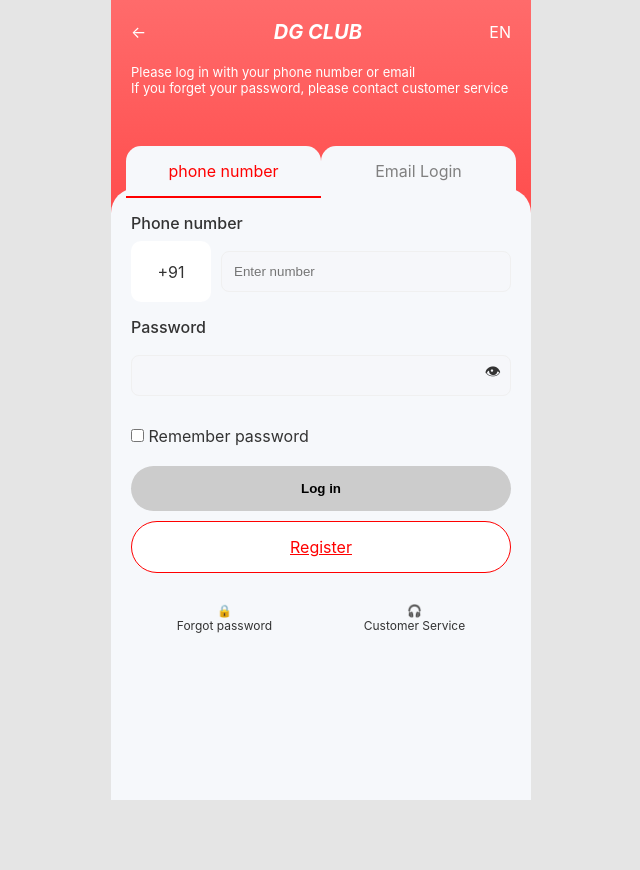
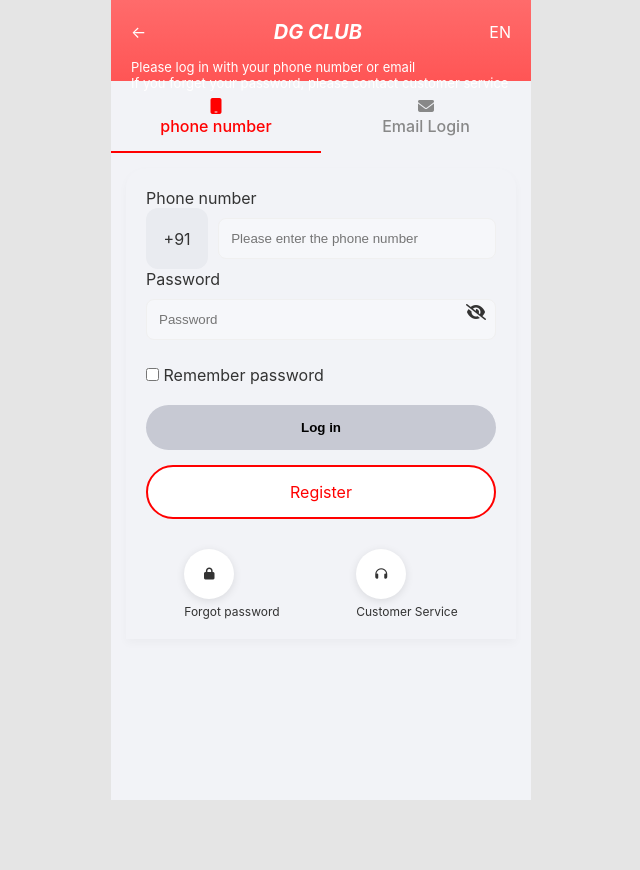
Before and after one commit to Sahbaj0786/DG-Club, a Django app: page /login/ in a window 1280 px wide. Shown: the whole page, without its empty margins (319-959 px from the left). Run offline with Django 5.2, Linux system fonts and the light colour scheme.

Commit message:
Add files via upload

```diff
--- a/templates/login.html
+++ b/templates/login.html
@@ -1,62 +1,62 @@
 {% extends 'base.html' %}
 {% block content %}
 
+<link rel="stylesheet" href="https://cdnjs.cloudflare.com/ajax/libs/font-awesome/6.5.0/css/all.min.css">
+
 <style>
+
 body {
     background: #e5e5e5;
     display: flex;
     justify-content: center;
 }
 
-/* Mobile container */
-.login-container {
+/* MOBILE FRAME */
+.container-box {
     width: 100%;
     max-width: 420px;
-    background: #f6f8fb;
+    background: #f2f3f7;
     min-height: 100vh;
-    position: relative;
 }
 
 /* HEADER */
-.top-gradient-header {
-    background: linear-gradient(180deg, #ff6b6b, #ff4d4d);
-    padding: 20px 20px 120px 20px;
+.header {
+    background: linear-gradient(180deg,#ff6b6b,#ff4d4d);
+    padding: 20px;
     color: white;
 }
 
-.header-nav {
+.nav {
     display: flex;
     justify-content: space-between;
     align-items: center;
 }
 
-.logo-text {
+.logo {
     font-weight: bold;
+    font-style: italic;
     font-size: 20px;
-    font-style: italic;
 }
 
-.subtitle-text {
-    margin-top: 20px;
+.subtext {
     font-size: 13px;
+    margin-top: 15px;
 }
 
 /* TABS */
-.tabs-wrapper {
+.tabs {
     display: flex;
-    margin-top: -70px;
-    position: relative;
-    z-index: 3;
-    padding: 0 15px;
+    margin-top: -30px;
+    background: #f2f3f7;
 }
 
 .tab {
     flex: 1;
-    background: #f6f8fb;
+    text-align: center;
     padding: 15px;
-    text-align: center;
-    border-radius: 15px 15px 0 0;
-    color: gray;
+    font-weight: 500;
+    color: #888;
+    border-bottom: 2px solid transparent;
 }
 
 .tab.active {
@@ -64,145 +64,161 @@
     border-bottom: 2px solid red;
 }
 
-/* MAIN CARD */
-.form-wrapper {
-    background: #f6f8fb;
-    margin-top: -10px;
-    border-radius: 25px 25px 0 0;
-    padding: 25px 20px;
+/* CARD */
+.card {
+    background: #f2f3f7;
+    border-radius: 20px 20px 0 0;
+    padding: 20px;
 }
 
-/* INPUT */
-.form-label {
-    margin-bottom: 8px;
-    font-weight: 500;
+/* INPUT STYLE */
+.input-box {
+    background: #e9ebf0;
+    border-radius: 12px;
+    padding: 15px;
+    border: none;
+    width: 100%;
 }
 
-.phone-input-group {
+.phone-row {
     display: flex;
     gap: 10px;
 }
 
-.country-code {
+.code {
     width: 80px;
-    background: white;
-    border-radius: 10px;
+    background: #e9ebf0;
+    border-radius: 12px;
     display: flex;
     justify-content: center;
     align-items: center;
 }
 
-.phone-field, .password-field {
-    flex: 1;
-    padding: 15px;
-    border-radius: 10px;
-    border: none;
-    background: white;
-}
-
-.password-group {
+/* PASSWORD */
+.password {
     position: relative;
 }
 
-.toggle-eye {
+.eye {
     position: absolute;
     right: 10px;
     top: 15px;
-    cursor: pointer;
 }
 
-/* CHECKBOX */
-.remember-row {
-    margin: 20px 0;
-}
-
-/* BUTTONS */
-.btn-submit {
+/* BUTTON */
+.login-btn {
     width: 100%;
     padding: 15px;
     border-radius: 30px;
-    background: #ccc;
+    background: #c7c9d3;
     border: none;
     font-weight: bold;
+    margin-top: 20px;
 }
 
-.btn-register {
+.register-btn {
     width: 100%;
     padding: 15px;
     border-radius: 30px;
-    border: 1px solid red;
+    border: 2px solid red;
     color: red;
     background: white;
-    margin-top: 10px;
+    margin-top: 15px;
     text-align: center;
-    display: block;
 }
 
 /* BOTTOM */
-.bottom-links {
+.bottom {
     display: flex;
     justify-content: space-around;
     margin-top: 30px;
 }
 
-.bottom-link {
+.bottom div {
     text-align: center;
     font-size: 12px;
 }
+
+.icon-circle {
+    width: 50px;
+    height: 50px;
+    background: white;
+    border-radius: 50%;
+    display: flex;
+    justify-content: center;
+    align-items: center;
+    margin-bottom: 5px;
+    box-shadow: 0 2px 8px rgba(0,0,0,0.1);
+}
+
 </style>
 
-<div class="login-container">
+<div class="container-box">
 
     <!-- HEADER -->
-    <div class="top-gradient-header">
-        <div class="header-nav">
-            <div>←</div>
-            <div class="logo-text">DG CLUB</div>
-            <div>EN</div>
+    <div class="header">
+        <div class="nav">
+            ←
+            <div class="logo">DG CLUB</div>
+            EN
         </div>
 
-        <div class="subtitle-text">
+        <div class="subtext">
             Please log in with your phone number or email <br>
             If you forget your password, please contact customer service
         </div>
     </div>
 
     <!-- TABS -->
-    <div class="tabs-wrapper">
-        <div class="tab active">phone number</div>
-        <div class="tab">Email Login</div>
+    <div class="tabs">
+        <div class="tab active">
+            <i class="fa fa-mobile"></i><br>
+            phone number
+        </div>
+        <div class="tab">
+            <i class="fa fa-envelope"></i><br>
+            Email Login
+        </div>
     </div>
 
-    <!-- FORM -->
-    <div class="form-wrapper">
+    <!-- CARD -->
+    <div class="card">
         <form method="post">
             {% csrf_token %}
 
-            <div class="form-label">Phone number</div>
-            <div class="phone-input-group">
-                <div class="country-code">+91</div>
-                <input type="text" name="username" class="phone-field" placeholder="Enter number">
+            <label>Phone number</label>
+            <div class="phone-row">
+                <div class="code">+91</div>
+                <input type="text" name="username" class="input-box" placeholder="Please enter the phone number">
             </div>
 
-            <div class="form-label" style="margin-top:15px;">Password</div>
-            <div class="password-group">
-                <input type="password" name="password" id="pwd" class="password-field">
-                <span class="toggle-eye" onclick="toggle()">👁</span>
+            <label style="margin-top:15px;">Password</label>
+            <div class="password">
+                <input type="password" id="pwd" name="password" class="input-box" placeholder="Password">
+                <i class="fa fa-eye-slash eye" onclick="toggle()"></i>
             </div>
 
-            <div class="remember-row">
+            <div style="margin-top:15px;">
                 <input type="checkbox"> Remember password
             </div>
 
-            <button class="btn-submit">Log in</button>
-            <a href="#" class="btn-register">Register</a>
+            <button class="login-btn">Log in</button>
+            <div class="register-btn">Register</div>
         </form>
 
-        <div class="bottom-links">
-            <div class="bottom-link">🔒<br>Forgot password</div>
-            <div class="bottom-link">🎧<br>Customer Service</div>
+        <div class="bottom">
+            <div>
+                <div class="icon-circle"><i class="fa fa-lock"></i></div>
+                Forgot password
+            </div>
+            <div>
+                <div class="icon-circle"><i class="fa fa-headphones"></i></div>
+                Customer Service
+            </div>
         </div>
+
     </div>
+
 </div>
 
 <script>
```
